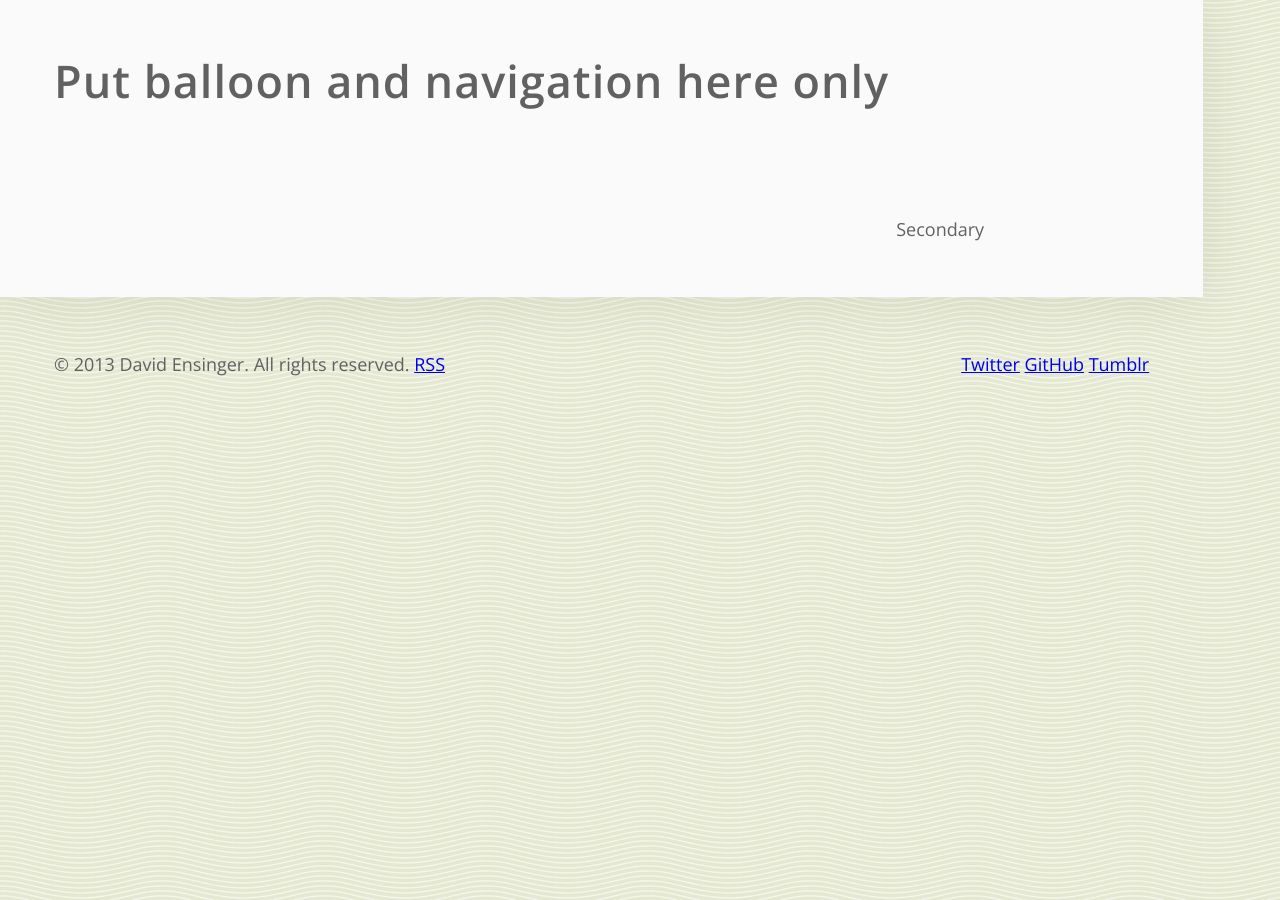
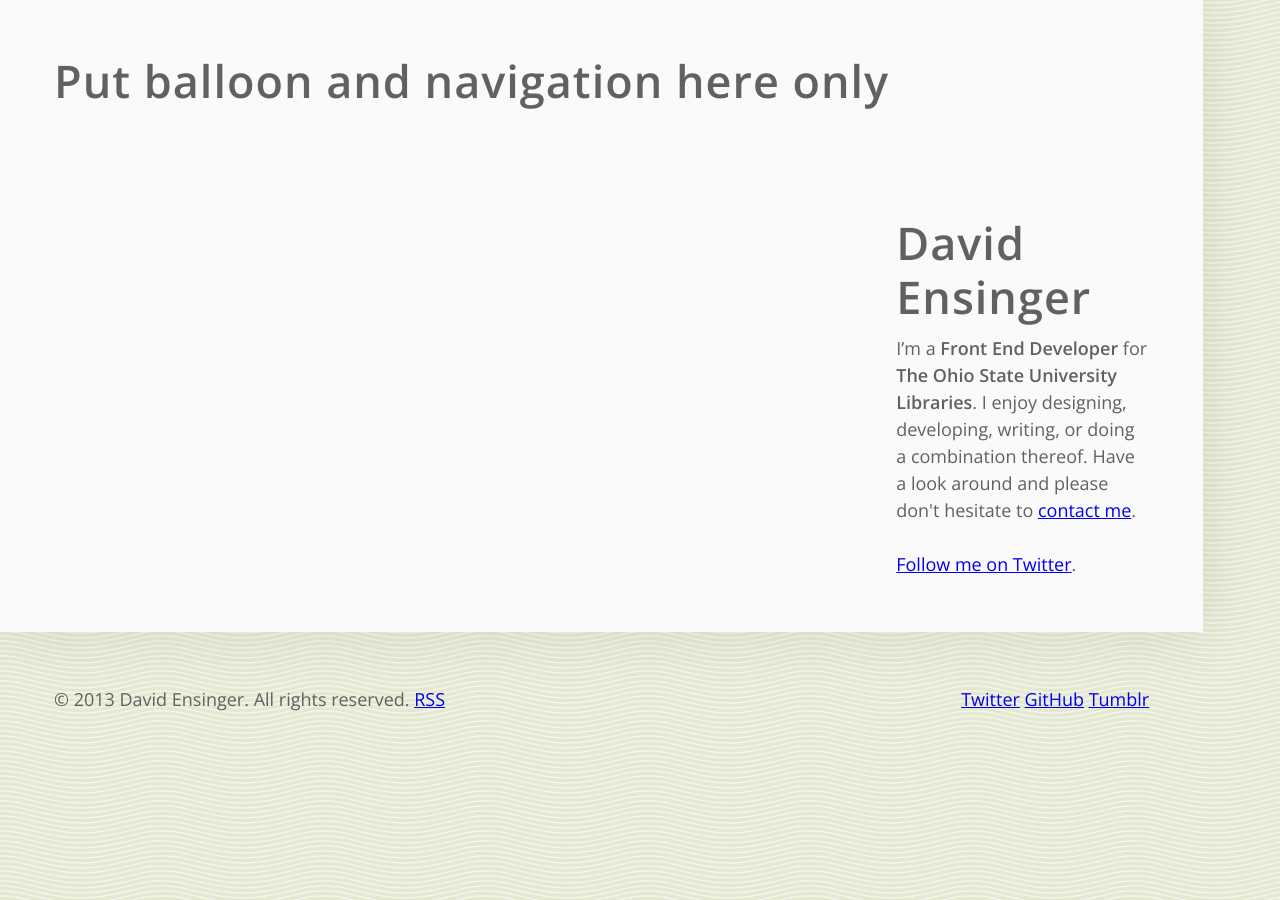
Before and after one commit to davidensinger/davidensinger.github.io, a Jekyll site: the page built from index.html, in a window 1280 px wide. Built offline with Jekyll 4.4.1, drawn with Linux system fonts in a browser that asks for light colours; nearby versions of some CDN libraries; Markdown is read by kramdown in place of the engine named in the settings; the list of posts is cut into pages by our own code.

Commit message:
First pass on copy and markup for the sidebar.

```diff
--- a/_layouts/default.html
+++ b/_layouts/default.html
@@ -30,9 +30,11 @@
         <div class='primary'>
           {{ content }}
         </div>
-        <div class='secondary'>
-          <p>Secondary</p>
-        </div>
+        <aside class='secondary'>
+          <h1>David Ensinger</h1>
+          <p>I’m a <strong>Front End Developer</strong> for <strong>The Ohio State University Libraries</strong>. I enjoy designing, developing, writing, or doing a combination thereof. Have a look around and please don't hesitate to <a href="mailto:hello@davidensinger.com">contact me</a>.</p>
+          <p><a href="http://twitter.com/DavidEnsinger">Follow me on Twitter</a>.</p>
+        </aside>
       </div>
       <footer>
         <div class='social-icons'>
```
Also changed, not shown: 1 other file.
